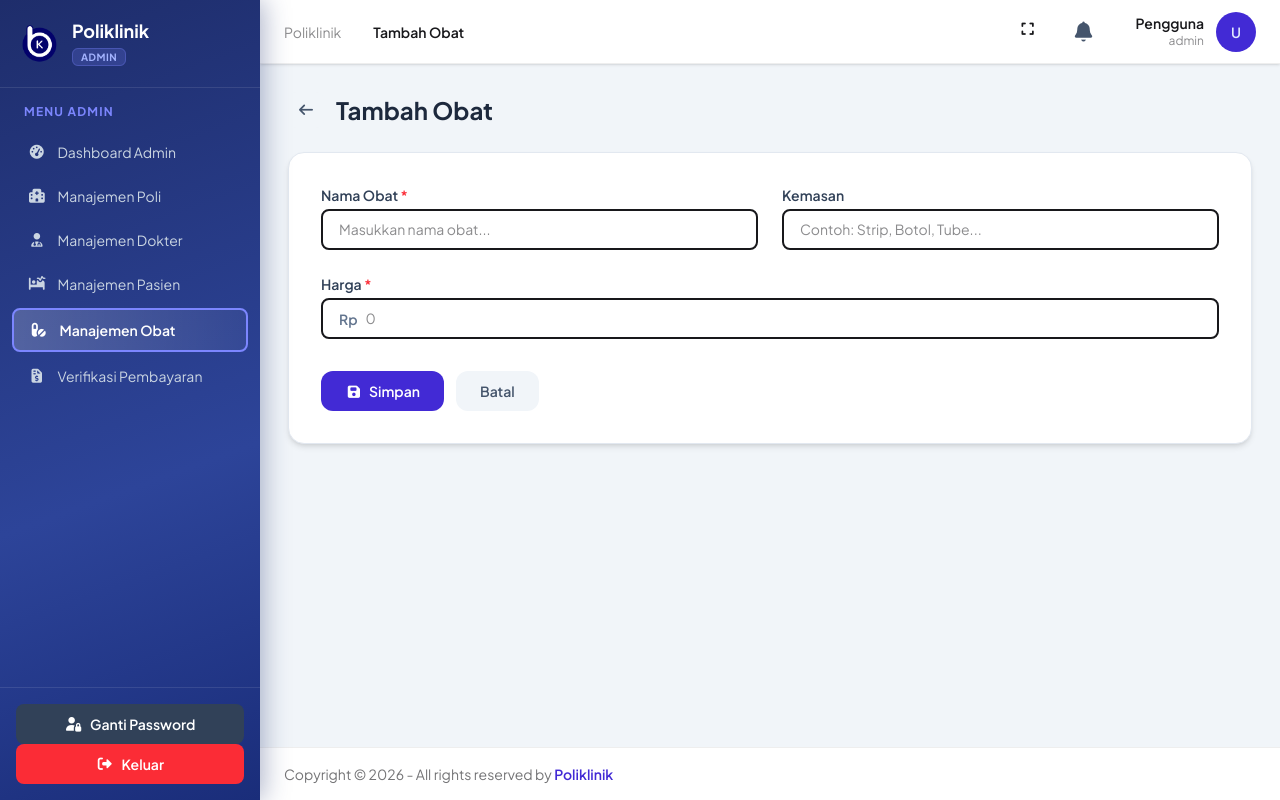
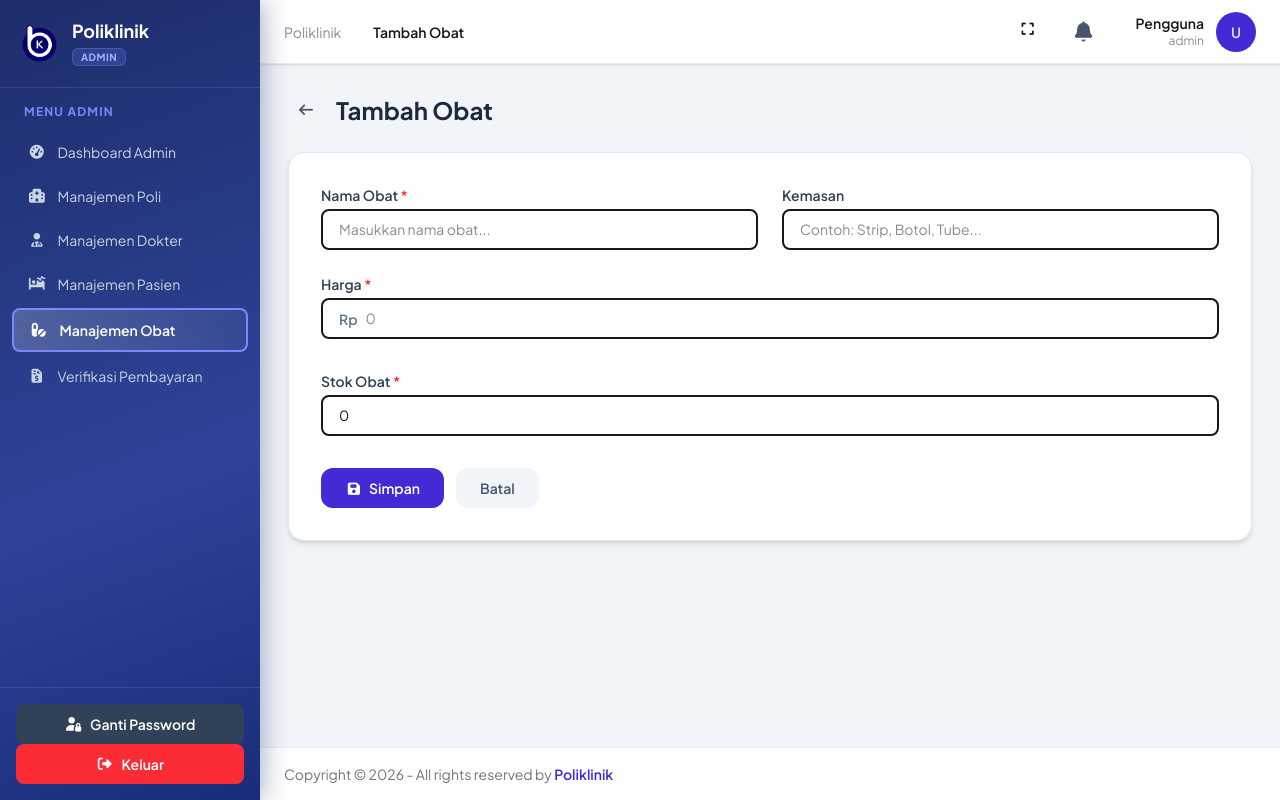
Before and after one commit to StephanusAAP/poliklinik-app, a Laravel app: page /admin/obat/create in a window 1280 px wide. Run offline with Laravel 12, Linux system fonts and the light colour scheme; a user stored in the database is signed in; data comes from the database, SQL or seed files in the repository; data that the repository does not hold is empty; style sheets or scripts are compiled from the project's sources; some libraries are stand-ins or nearby versions; some web fonts are replaced.

Commit message:
stok obat

```diff
--- a/app/Http/Controllers/Admin/ObatController.php
+++ b/app/Http/Controllers/Admin/ObatController.php
@@ -23,14 +23,16 @@ class ObatController extends Controller
     {
         $request->validate([
             'nama_obat' => 'required|string',
-            'kemasan' => 'required|string',
-            'harga' => 'required|integer',
+            'kemasan' => 'required|string|max:35',
+            'harga' => 'required|integer|min:0',
+            'stok' => 'required|integer|min:0',
         ]);
 
         Obat::create([
             'nama_obat' => $request->nama_obat,
             'kemasan' => $request->kemasan,
-            'harga' => $request->harga
+            'harga' => $request->harga,
+            'stok' => $request->stok,
         ]);
 
         return redirect()
@@ -42,23 +44,28 @@ class ObatController extends Controller
     public function edit(string $id)
     {
         $obat = Obat::findOrFail($id);
+
         return view('admin.obat.edit')->with([
             'obat' => $obat
         ]);
     }
+
     public function update(Request $request, string $id)
     {
         $request->validate([
             'nama_obat' => 'required|string',
-            'kemasan' => 'nullable|string',
-            'harga' => 'required|integer',
+            'kemasan' => 'nullable|string|max:35',
+            'harga' => 'required|integer|min:0',
+            'stok' => 'required|integer|min:0',
         ]);
 
         $obat = Obat::findOrFail($id);
+
         $obat->update([
             'nama_obat' => $request->nama_obat,
             'kemasan' => $request->kemasan,
-            'harga' => $request->harga
+            'harga' => $request->harga,
+            'stok' => $request->stok,
         ]);
 
         return redirect()
--- a/app/Models/Obat.php
+++ b/app/Models/Obat.php
@@ -12,6 +12,7 @@ class Obat extends Model
         'nama_obat',
         'kemasan',
         'harga',
+        'stok',
     ];
 
     public function detailPeriksas()
--- a/resources/views/admin/obat/create.blade.php
+++ b/resources/views/admin/obat/create.blade.php
@@ -81,6 +81,26 @@
                     @enderror
                 </div>
 
+                {{-- Stok --}}
+                <div class="mb-8">
+                    <label class="block text-sm font-semibold text-slate-700 mb-1">
+                        Stok Obat <span class="text-red-500">*</span>
+                    </label>
+
+                    <input type="number" name="stok" value="{{ old('stok', 0) }}"
+                        placeholder="Masukkan jumlah stok..." min="0" step="1"
+                        class="w-full px-4 py-2 border-2 rounded-lg p-2
+               focus:border-primary focus:outline-none
+               @error('stok') border-red-500 @enderror"
+                        required>
+
+                    @error('stok')
+                        <p class="text-xs text-red-500 mt-1">
+                            {{ $message }}
+                        </p>
+                    @enderror
+                </div>
+
                 {{-- Buttons --}}
                 <div class="flex gap-3">
                     <button type="submit"
```
Also changed, not shown: resources/views/admin/obat/edit.blade.php (+27 -6 lines), resources/views/admin/obat/index.blade.php (+19 -1 lines), database/migrations/2026_11_24_092254_add_stok_to_obat_table.php (added).
